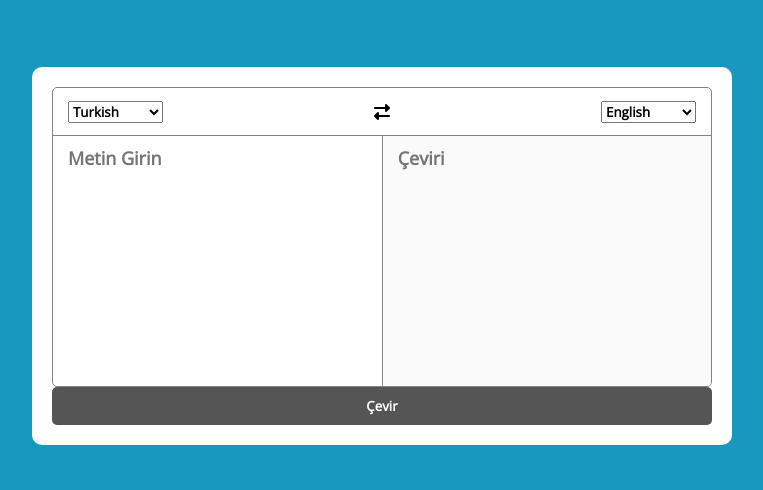
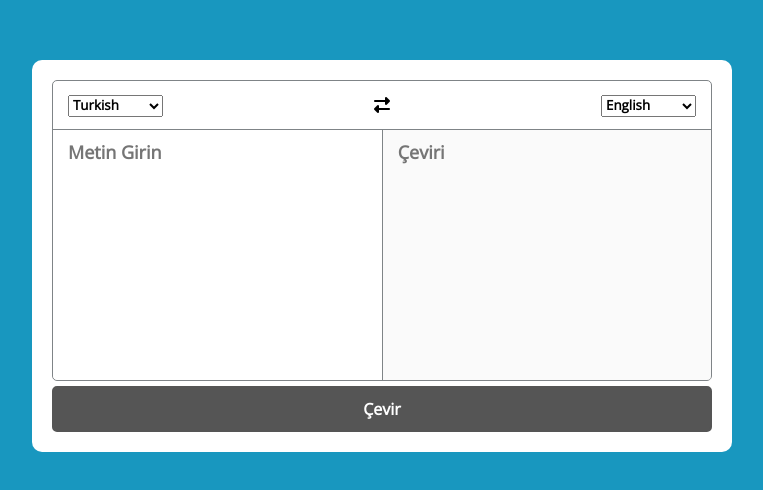
Before and after one commit to ihsancetinn/Translater-Project, a plain HTML site: page index.html in a window 1280 px wide. Shown: the part 144-634 px from the top of the page, without its empty margins (258-1021 px from the left). Drawn offline with nearby package versions, Linux system fonts and the light colour scheme; a web font is replaced by a local one.

Commit message:
button dizayn

```diff
--- a/style.css
+++ b/style.css
@@ -65,8 +65,14 @@ button{
     padding:10px 20px;
     width:100%;
     border-radius: 5px;
+    margin-top: 5px;
+    font-size: 16px;
+    transition-duration:.4s;
+    border: 2px solid #555;
+    cursor: pointer;
 }
 button:hover{
-    background-color: rgb(175, 150, 150);
-    color:#fff;
+    background-color: #fff;
+    color:black;
+
 }
```
